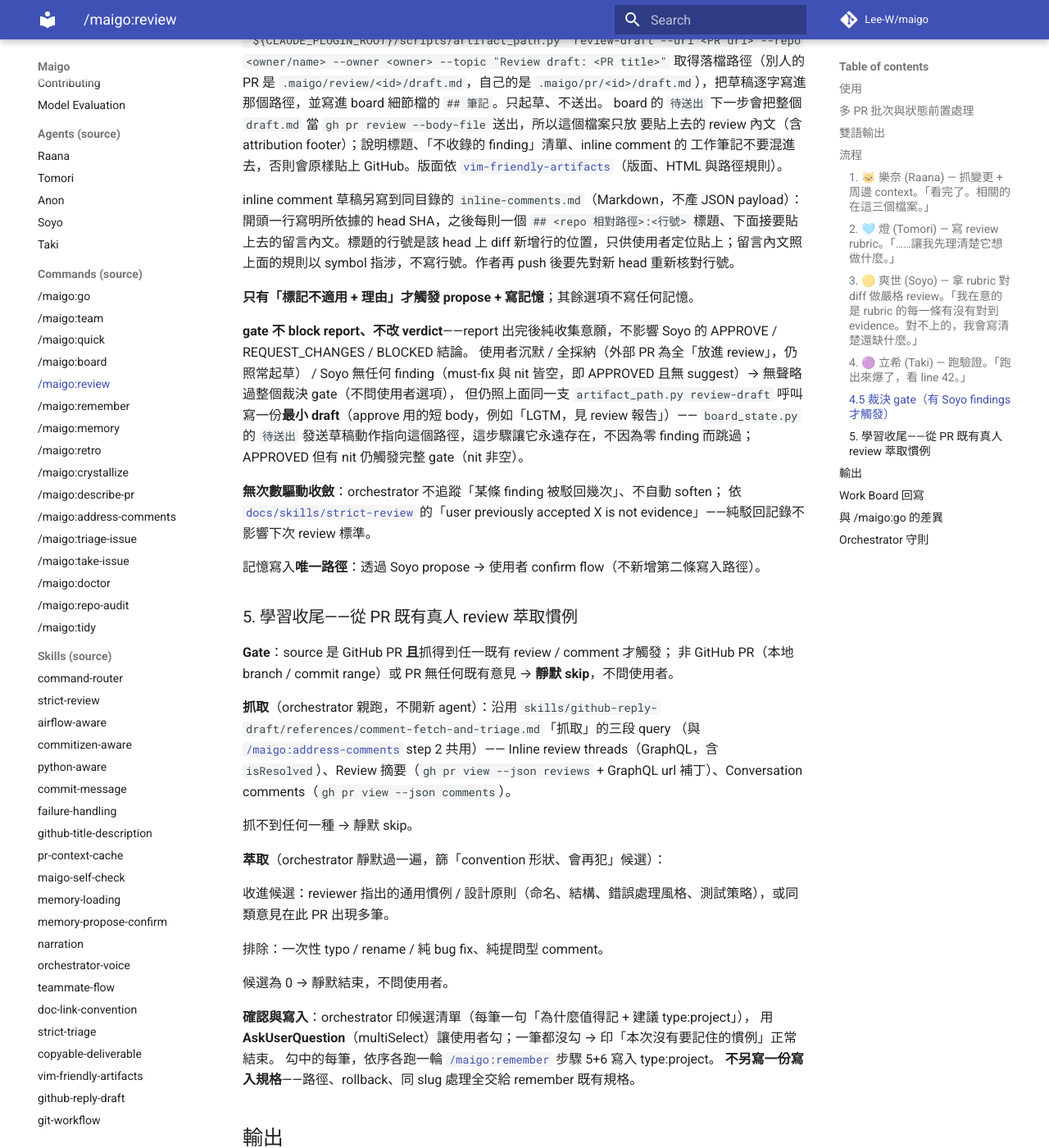
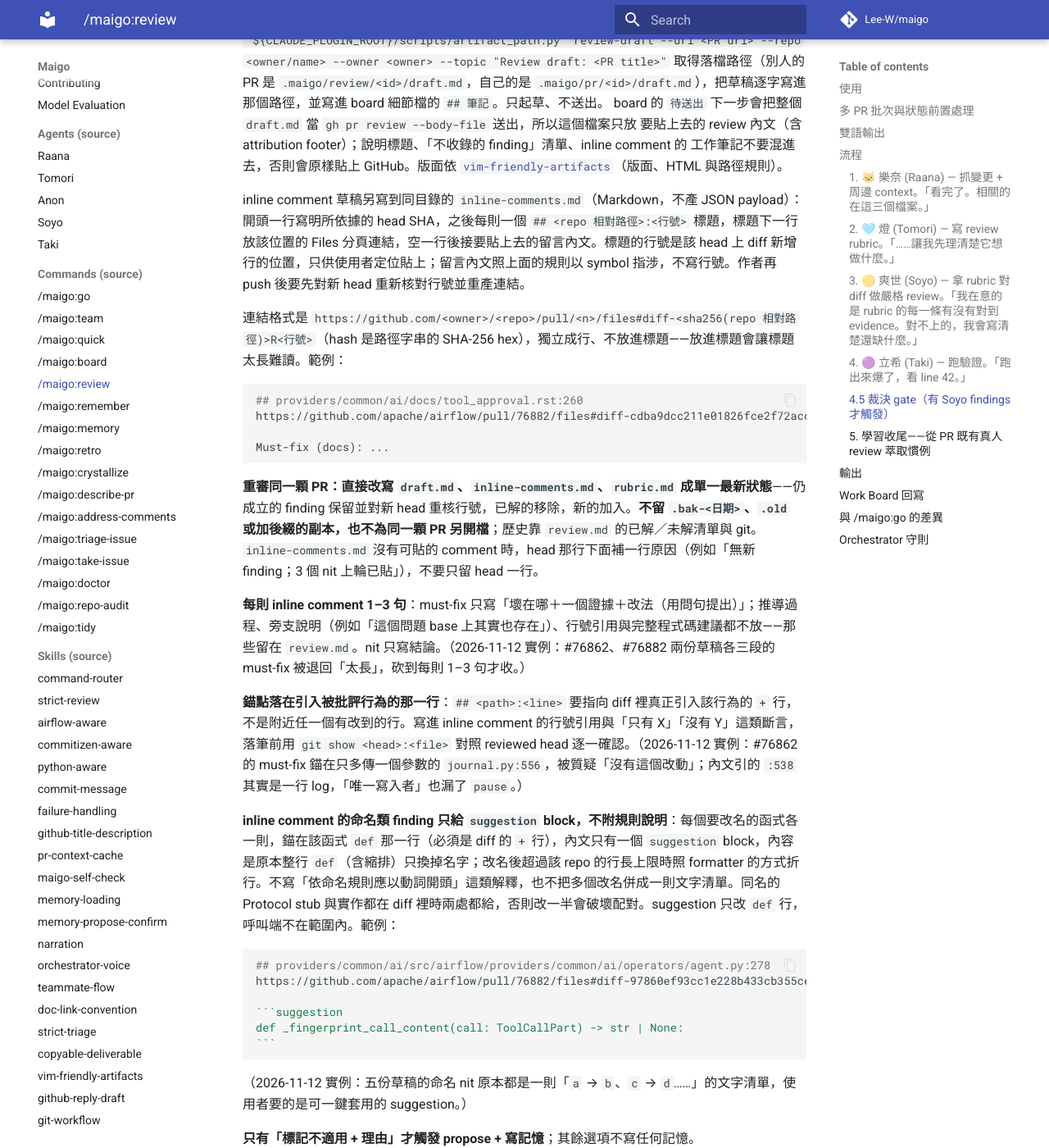
Before and after one commit to Lee-W/maigo, an MkDocs documentation site: the page built from docs/commands/review.md, in a window 1280 px wide and 1400 px high, scrolled down 6410 px. Shown: the whole window at 82% size. Built offline with MkDocs 1.6.1 and Material for MkDocs 9.7.7, drawn with Linux system fonts in a browser that asks for light colours; comment, search, counter and statistics services are not loaded.

Commit message:
feat(review): add inline-comments artifact and tighten review draft guidance
- artifact_path: register `inline-comments` as a nested PR artifact
  (`.maigo/review/<id>/` or `.maigo/pr/<id>/`), catalogued and not flagged by tidy
- /maigo:review: inline comment drafts carry a Files-tab link per anchor,
  stay 1-3 sentences, anchor on the introducing `+` line, give naming
  findings as `suggestion` blocks, and re-reviews rewrite drafts in place
- /maigo:address-comments: range-diff against the pushed head after
  resolving conflicts; check CI before marking a version-sensitive fix done
- Taki: pass multiple file names quoted or as an array under zsh
- review batch queue: Taki verify worktrees use a separate `-verify` path

`````diff
--- a/commands/review.md
+++ b/commands/review.md
@@ -155,7 +155,35 @@
 要貼上去的 review 內文（含 attribution footer）；說明標題、「不收錄的 finding」清單、inline comment 的
 工作筆記不要混進去，否則會原樣貼上 GitHub。版面依 [`vim-friendly-artifacts`](https://github.com/Lee-W/maigo/blob/main/skills/vim-friendly-artifacts/SKILL.md)（版面、HTML 與路徑規則）。
 
-inline comment 草稿另寫到同目錄的 `inline-comments.md`（Markdown，不產 JSON payload）：開頭一行寫明所依據的 head SHA，之後每則一個 `## <repo 相對路徑>:<行號>` 標題、下面接要貼上去的留言內文。標題的行號是該 head 上 diff 新增行的位置，只供使用者定位貼上；留言內文照上面的規則以 symbol 指涉，不寫行號。作者再 push 後要先對新 head 重新核對行號。
+inline comment 草稿另寫到同目錄的 `inline-comments.md`（Markdown，不產 JSON payload）：開頭一行寫明所依據的 head SHA，之後每則一個 `## <repo 相對路徑>:<行號>` 標題，標題下一行放該位置的 Files 分頁連結，空一行後接要貼上去的留言內文。標題的行號是該 head 上 diff 新增行的位置，只供使用者定位貼上；留言內文照上面的規則以 symbol 指涉，不寫行號。作者再 push 後要先對新 head 重新核對行號並重產連結。
+
+連結格式是 `https://github.com/<owner>/<repo>/pull/<n>/files#diff-<sha256(repo 相對路徑)>R<行號>`（hash 是路徑字串的 SHA-256 hex），獨立成行、不放進標題——放進標題會讓標題太長難讀。範例：
+
+```markdown
+## providers/common/ai/docs/tool_approval.rst:260
+https://github.com/apache/airflow/pull/76882/files#diff-cdba9dcc211e01826fce2f72acddddd2b4416513506ca40d8a42104f8f96ca18R260
+
+Must-fix (docs): ...
+```
+
+**重審同一顆 PR：直接改寫 `draft.md`、`inline-comments.md`、`rubric.md` 成單一最新狀態**——仍成立的 finding 保留並對新 head 重核行號，已解的移除，新的加入。**不留 `.bak-<日期>`、`.old` 或加後綴的副本，也不為同一顆 PR 另開檔**；歷史靠 `review.md` 的已解／未解清單與 git。`inline-comments.md` 沒有可貼的 comment 時，head 那行下面補一行原因（例如「無新 finding；3 個 nit 上輪已貼」），不要只留 head 一行。
+
+**每則 inline comment 1–3 句**：must-fix 只寫「壞在哪＋一個證據＋改法（用問句提出）」；推導過程、旁支說明（例如「這個問題 base 上其實也存在」）、行號引用與完整程式碼建議都不放——那些留在 `review.md`。nit 只寫結論。（2026-11-12 實例：#76862、#76882 兩份草稿各三段的 must-fix 被退回「太長」，砍到每則 1–3 句才收。）
+
+**錨點落在引入被批評行為的那一行**：`## <path>:<line>` 要指向 diff 裡真正引入該行為的 `+` 行，不是附近任一個有改到的行。寫進 inline comment 的行號引用與「只有 X」「沒有 Y」這類斷言，落筆前用 `git show <head>:<file>` 對照 reviewed head 逐一確認。（2026-11-12 實例：#76862 的 must-fix 錨在只多傳一個參數的 `journal.py:556`，被質疑「沒有這個改動」；內文引的 `:538` 其實是一行 log，「唯一寫入者」也漏了 `pause`。）
+
+**inline comment 的命名類 finding 只給 `suggestion` block，不附規則說明**：每個要改名的函式各一則，錨在該函式 `def` 那一行（必須是 diff 的 `+` 行），內文只有一個 `suggestion` block，內容是原本整行 `def`（含縮排）只換掉名字；改名後超過該 repo 的行長上限時照 formatter 的方式折行。不寫「依命名規則應以動詞開頭」這類解釋，也不把多個改名併成一則文字清單。同名的 Protocol stub 與實作都在 diff 裡時兩處都給，否則改一半會破壞配對。suggestion 只改 `def` 行，呼叫端不在範圍內。範例：
+
+````markdown
+## providers/common/ai/src/airflow/providers/common/ai/operators/agent.py:278
+https://github.com/apache/airflow/pull/76882/files#diff-97860ef93cc1e228b433cb355ce258bfe2083ff7787994a54e2f16130eecfb7eR278
+
+```suggestion
+def _fingerprint_call_content(call: ToolCallPart) -> str | None:
+```
+````
+
+（2026-11-12 實例：五份草稿的命名 nit 原本都是一則「`a` → `b`、`c` → `d`……」的文字清單，使用者要的是可一鍵套用的 suggestion。）
 
 **只有「標記不適用 + 理由」才觸發 propose + 寫記憶**；其餘選項不寫任何記憶。
 
`````
Also changed, not shown: agents/Taki.md (+1 -0 lines), commands/address-comments.md (+15 -1 lines), docs/reference/artifacts.md (+1 -0 lines), skills/strict-review/references/review-batch-queue.md (+7 -0 lines), 4 other files.
